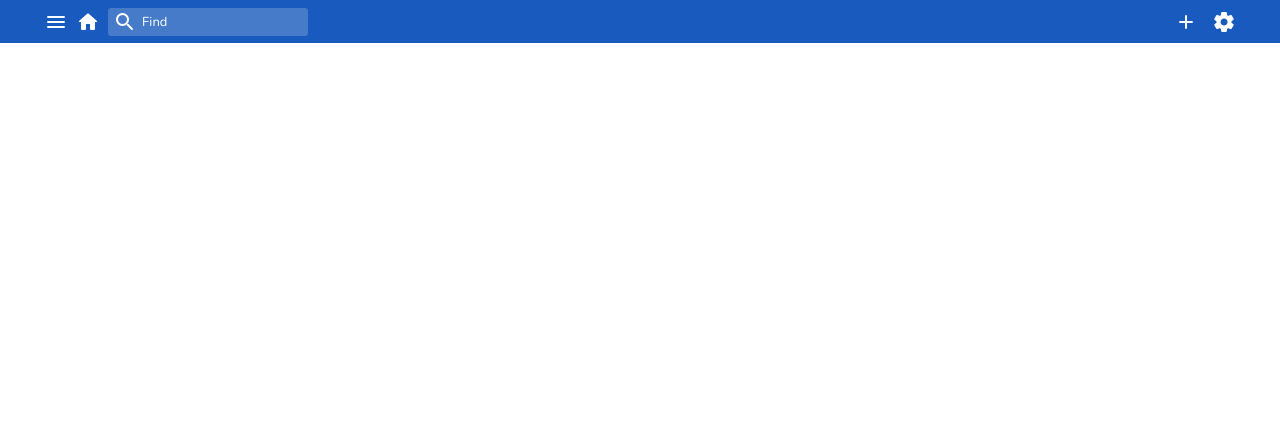
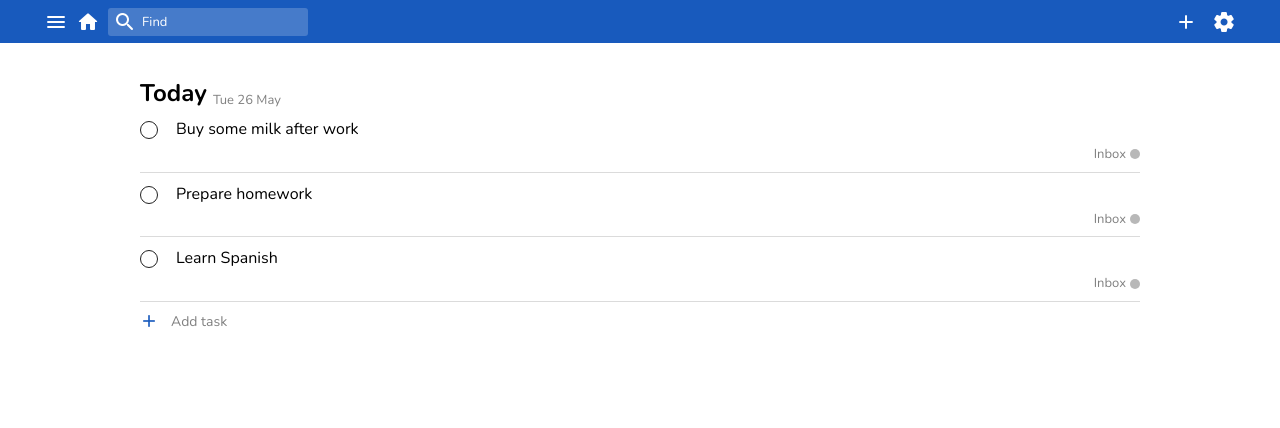
Before and after one commit to artur-h/ToDo-App, a website built with webpack: page src/index.html in a window 1280 px wide. Built offline with nearby package versions, Linux system fonts and the light colour scheme.

Commit message:
Basic list layout

```diff
--- a/src/index.html
+++ b/src/index.html
@@ -42,6 +42,80 @@
         </div>
       </div>
     </header>
+
+    <section class="editor">
+      <div class="editor__container">
+        <header class="editor__header">
+          <h2 class="editor__heading">Today</h2>
+          <span class="editor__date">Tue 26 May</span>
+        </header>
+        <ul class="list">
+          <li class="list__item">
+            <div class="list__details">
+              <div class="list__check">
+                <span class="material-icons-round list__check-inner">done</span>
+              </div>
+              <div class="list__content">
+                <div class="list__text" contenteditable="true">Buy some milk after work</div>
+                <div class="list__bottom">
+                  <div class="list__project-info">
+                    <span class="list__project-name">Inbox</span>
+                    <span class="list__project-color"></span>
+                  </div>
+                </div>
+              </div>
+            </div>
+            <button class="list__action">
+              <span class="material-icons">more_horiz</span>
+            </button>
+          </li>
+          <li class="list__item">
+            <div class="list__details">
+              <div class="list__check">
+                <span class="material-icons-round list__check-inner">done</span>
+              </div>
+              <div class="list__content">
+                <div class="list__text" contenteditable="true">Prepare homework</div>
+                <div class="list__bottom">
+                  <div class="list__project-info">
+                    <span class="list__project-name">Inbox</span>
+                    <span class="list__project-color"></span>
+                  </div>
+                </div>
+              </div>
+            </div>
+            <button class="list__action">
+              <span class="material-icons">more_horiz</span>
+            </button>
+          </li>
+          <li class="list__item">
+            <div class="list__details">
+              <div class="list__check">
+                <span class="material-icons-round list__check-inner">done</span>
+              </div>
+              <div class="list__content">
+                <div class="list__text" contenteditable="true">Learn Spanish</div>
+                <div class="list__bottom">
+                  <div class="list__project-info">
+                    <span class="list__project-name">Inbox</span>
+                    <span class="list__project-color"></span>
+                  </div>
+                </div>
+              </div>
+            </div>
+            <button class="list__action">
+              <span class="material-icons">more_horiz</span>
+            </button>
+          </li>
+          <li class="list__add-task">
+            <div class="list__add-icon">
+              <span class="material-icons list__add-icon-inner">add</span>
+            </div>
+            <span class="list__add-text">Add task</span>
+          </li>
+        </ul>
+      </div>
+    </section>
   </div>
 
 </body>
--- a/src/scss/index.scss
+++ b/src/scss/index.scss
@@ -3,7 +3,9 @@
 
 @import "variables";
 @import "login";
-@import "list/header";
+@import "todo/header";
+@import "todo/editor";
+@import "todo/list";
 
 *,
 *:after,
@@ -14,3 +16,12 @@
 body {
   font-family: $font-main;
 }
+
+h1, h2, h3, h4, h5, h6, p, ul {
+  margin: 0;
+}
+
+ul {
+  list-style: none;
+  padding: 0;
+}
--- /dev/null
+++ b/src/scss/todo/editor.scss
@@ -0,0 +1,23 @@
+.editor {
+  display: flex;
+  align-items: center;
+  flex-direction: column;
+
+  &__container {
+    padding: 80px 55px 84px;
+    width: 100%;
+    max-width: 1110px;
+  }
+
+  &__header {
+    display: flex;
+    align-items: flex-end;
+  }
+  &__heading {
+    margin-right: 6px;
+  }
+  &__date {
+    color: $color-grey;
+    font-size: 13px;
+  }
+}
--- /dev/null
+++ b/src/scss/todo/list.scss
@@ -0,0 +1,125 @@
+.list {
+
+
+  &__item {
+    position: relative;
+    padding: 10px 0;
+    border-bottom: 1px solid $color-border;
+
+    &:hover .list__action{
+      color: $color-light-grey;
+    }
+  }
+  &__item,
+  &__details {
+    display: flex;
+    align-items: flex-start;
+  }
+  &__details {
+    width: 100%;
+  }
+  &__check {
+    margin-top: 3px;
+    margin-right: 14px;
+    border: 1px solid $color-black;
+    border-radius: 50%;
+    min-width: 18px;
+    height: 18px;
+    text-align: center;
+    cursor: pointer;
+    transition: $transition;
+
+    &:hover {
+      background-color: $color-hover-grey;
+    }
+
+    &:hover .list__check-inner {
+      opacity: 1;
+    }
+  }
+  &__check-inner {
+    font-size: 12px;
+    opacity: 0;
+  }
+  &__content {
+    width: 100%;
+  }
+  &__text {
+    margin: 0 30px 5px 0;
+    padding: 2px 4px;
+    max-width: 938px;
+    min-height: 24px;
+  }
+  &__project-info {
+    display: flex;
+    align-items: center;
+    justify-content: flex-end;
+  }
+  &__project-name {
+    font-size: 13px;
+    color: $color-grey;
+  }
+  &__project-color {
+    margin-left: 4px;
+    border-radius: 50%;
+    width: 10px;
+    height: 10px;
+    background-color: $color-light-grey;
+  }
+  &__action {
+    position: absolute;
+    padding: 0;
+    top: 8px;
+    right: 0;
+    width: 24px;
+    height: 24px;
+    background: none;
+    border: none;
+    border-radius: 3px;
+    color: $color-white;
+    cursor: pointer;
+    outline: none;
+
+    &:hover {
+      background-color: $color-hover-grey;
+      color: $color-grey;
+    }
+  }
+  &__add-task {
+    display: flex;
+    align-items: center;
+    padding: 10px 0;
+    cursor: pointer;
+
+    &:hover .list__add-icon {
+      background-color: $color-main;
+    }
+    &:hover .list__add-icon-inner {
+      color: $color-white;
+    }
+    &:hover .list__add-text {
+      color: $color-main;
+    }
+  }
+  &__add-icon {
+    position: relative;
+    margin-right: 13px;
+    width: 18px;
+    height: 18px;
+    border-radius: 50%;
+
+    &-inner {
+      position: absolute;
+      top: 50%;
+      left: 50%;
+      transform: translate(-50%, -50%);
+      font-size: 20px;
+      color: $color-main;
+    }
+  }
+  &__add-text {
+    padding-top: 2px;
+    font-size: 14px;
+    color: $color-grey;
+  }
+}
--- a/src/scss/variables.scss
+++ b/src/scss/variables.scss
@@ -5,6 +5,9 @@ $color-main-darker: #134aa1;
 $color-border: #dbdbdb;
 $color-white: #fff;
 $color-black: #202020;
+$color-grey: grey;
+$color-light-grey: rgb(184, 184, 184);
+$color-hover-grey: rgb(238, 238, 238);
 $color-hover-lighter: hsla(0, 0, 100%, 0.2);
 
-$transition: background .15s cubic-bezier(.4,0,.2,1);
+$transition: .15s cubic-bezier(.4,0,.2,1);
```
Also changed, not shown: src/scss/todo/header.scss (renamed from src/scss/list/header.scss).
